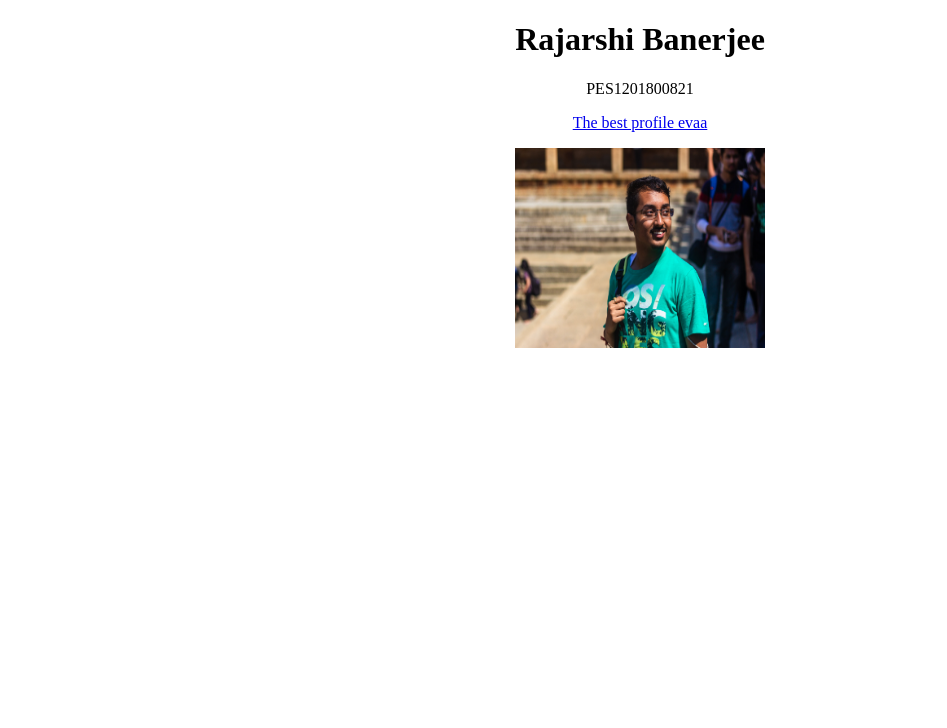
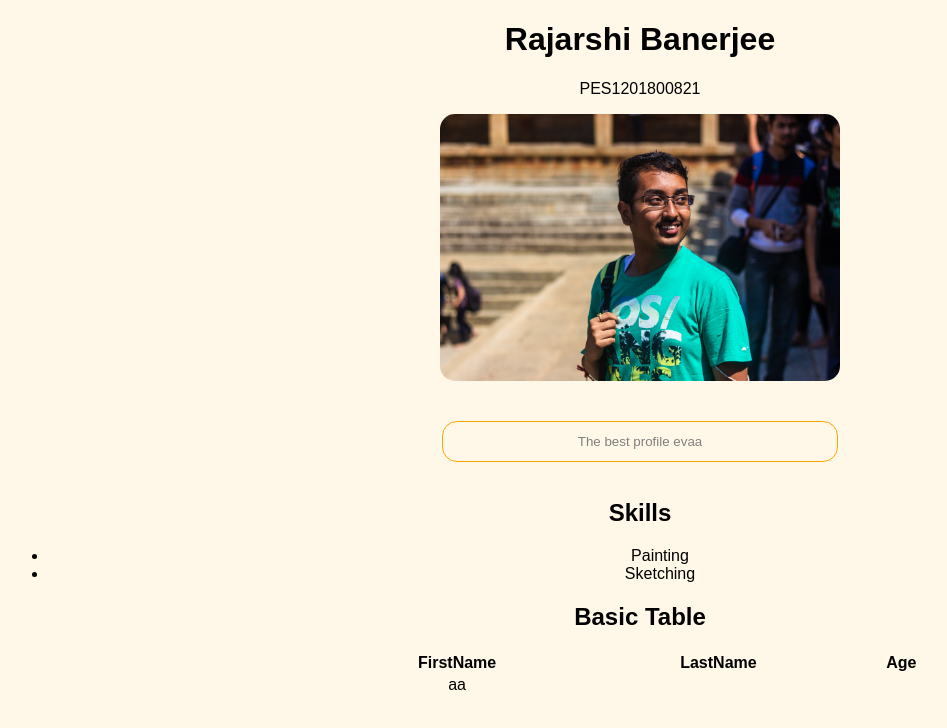
Before and after one commit to dhruvraj2508/dhruvraj2508.github.io, a plain HTML site: page index.html in a window 1280 px wide. Shown: the whole page, without its empty margins (0-947 px from the left). Drawn offline with Linux system fonts and the light colour scheme.

Commit message:
Add files via upload

```diff
--- a/index.html
+++ b/index.html
@@ -1,14 +1,74 @@
+
+
 <!DOCTYPE html>
-<html>
+<html lang="en">
 <head>
+  <meta charset="UTF-8">
+  <meta name="viewport" content="width=device-width, initial-scale=1.0">
+  <meta http-equiv="X-UA-Compatible" content="ie=edge">
   <title>Interaction Design</title>
 </head>
+<style>
+  body {
+    font-family: Arial, Helvetica, sans-serif;
+    background-color: rgb(255, 247, 231);
+    color: black;
+  }
+  img {
+   width: 400px;
+   border-radius: 15px;
+  }
+  button{
+    padding: 12px 135px;
+    border-radius: 15px;
+    border: none;
+    background-color : transparent;
+    color: gray;
+    border: 1px solid orange;
+  }
+
+  td {
+    text-align: center;
+  }
+
+  </style>
 <body>
   <center>
     <h1>Rajarshi Banerjee</h1>
     <p>PES1201800821</p>
-    <p> <a href="https://www.instagram.com/fotofuchsia/?hl=en">The best profile evaa</a></P>
-    <img src="me.jpg" width="250" height="200">
+    <a href="https://www.google.com">
+    <img src="me.jpg" >
+    </a>
+    <br><br><br>
+    <a href="https://www.instagram.com/fotofuchsia/?hl=en"><button>The best profile evaa</button></a>
+    <br>
+    <br>
+    <h2>Skills</h2>
+    <ul>
+      <li>Painting </li>
+      <li>Sketching</li>
+
+    </ul>
+
+    <h2>Basic Table</h2>
+    <table width=50%>
+    <tr>
+      <th>FirstName</th>
+      <th>LastName</th>
+      <th>Age</th>
+    </tr>
+    <tr>
+      <td>aa</td>
+      <td></td>
+      <td></td>
+    </tr>
+    <tr>
+      <td></td>
+      <td></td>
+      <td></td>
+    </tr>
+    </table>
+
     </center>
 </body>
 </html>
```
Lines whose indentation alone changed are shown as unchanged.
